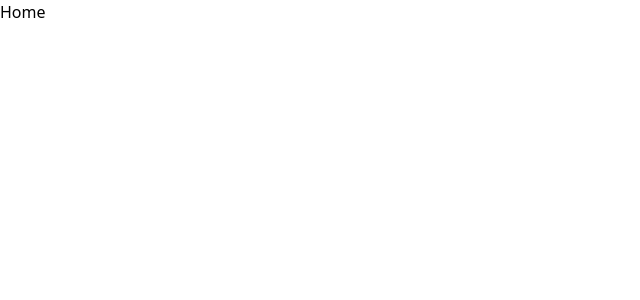
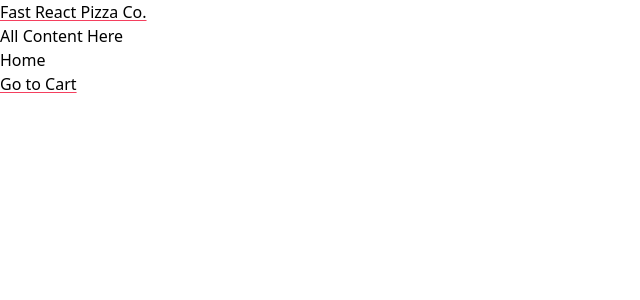
Before and after one commit to Fahim-Arefin/fast-pizza-co, a React (Vite) app: page / in a window 1280 px wide. Shown: the top 300 px of the page, without its empty margins (0-640 px from the left). Built offline with nearby package versions, Linux system fonts and the light colour scheme.

Commit message:
AppLayout created and make all the route nested

```diff
--- /dev/null
+++ b/src/features/cart/CartOverview.jsx
@@ -0,0 +1,16 @@
+import { Link } from "react-router-dom";
+
+function CartOverview() {
+  return (
+    <div>
+      <Link
+        className="underline underline-offset-2 decoration-rose-500"
+        to="/cart"
+      >
+        Go to Cart
+      </Link>
+    </div>
+  );
+}
+
+export default CartOverview;
--- /dev/null
+++ b/src/ui/AppLayout.jsx
@@ -0,0 +1,18 @@
+import { Outlet } from "react-router-dom";
+import CartOverview from "../features/cart/CartOverview";
+import Header from "./Header";
+function AppLayout() {
+  return (
+    <div>
+      <Header />
+      <main>
+        All Content Here
+        {/* output current nested route using <Outlet /> */}
+        <Outlet />
+      </main>
+      <CartOverview />
+    </div>
+  );
+}
+
+export default AppLayout;
--- /dev/null
+++ b/src/ui/Header.jsx
@@ -0,0 +1,13 @@
+import { Link } from "react-router-dom";
+
+function Header() {
+  return (
+    <div>
+      <Link className="underline underline-offset-2 decoration-rose-500" to="/">
+        Fast React Pizza Co.
+      </Link>
+    </div>
+  );
+}
+
+export default Header;
```
Also changed, not shown: src/App.jsx (+7 -0 lines).
